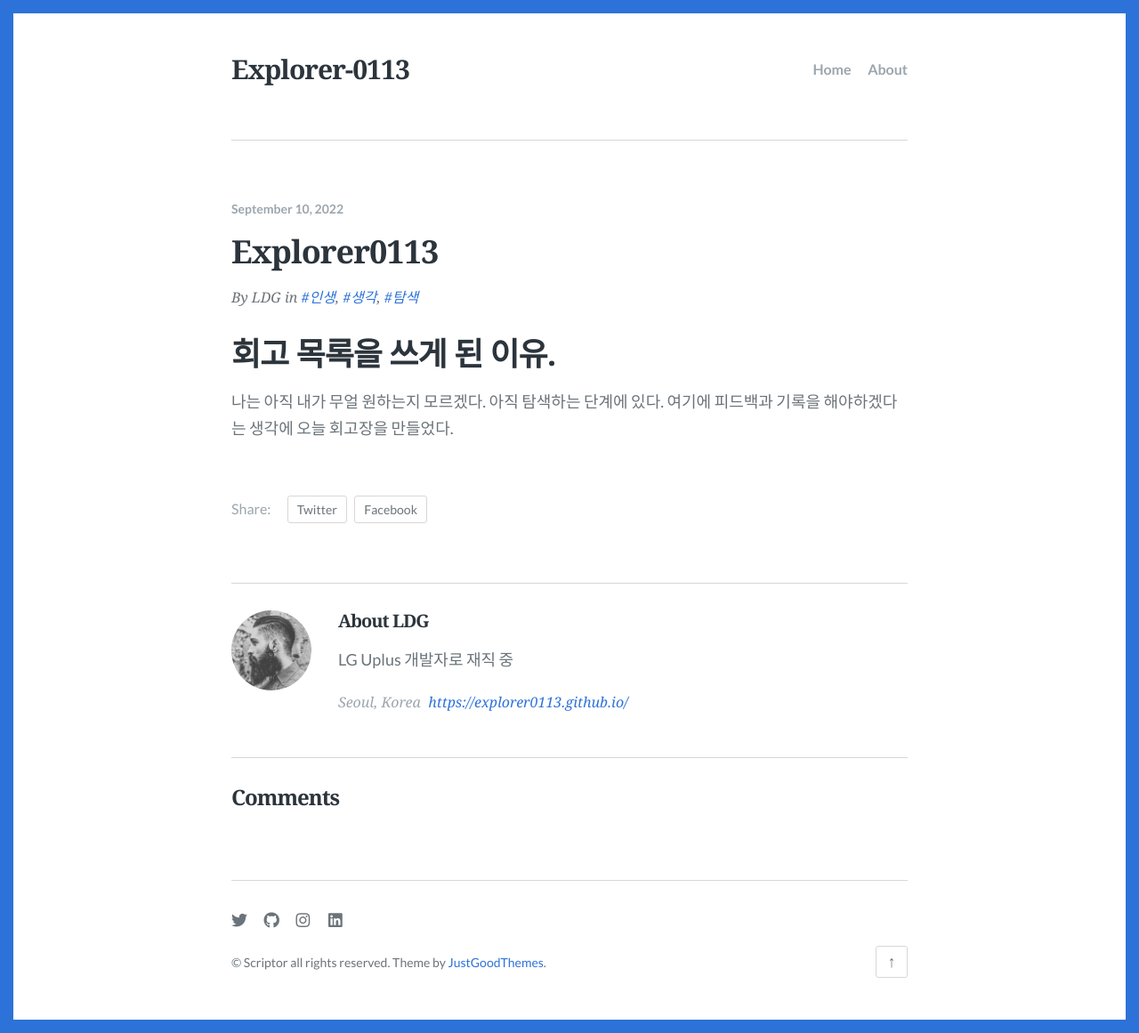
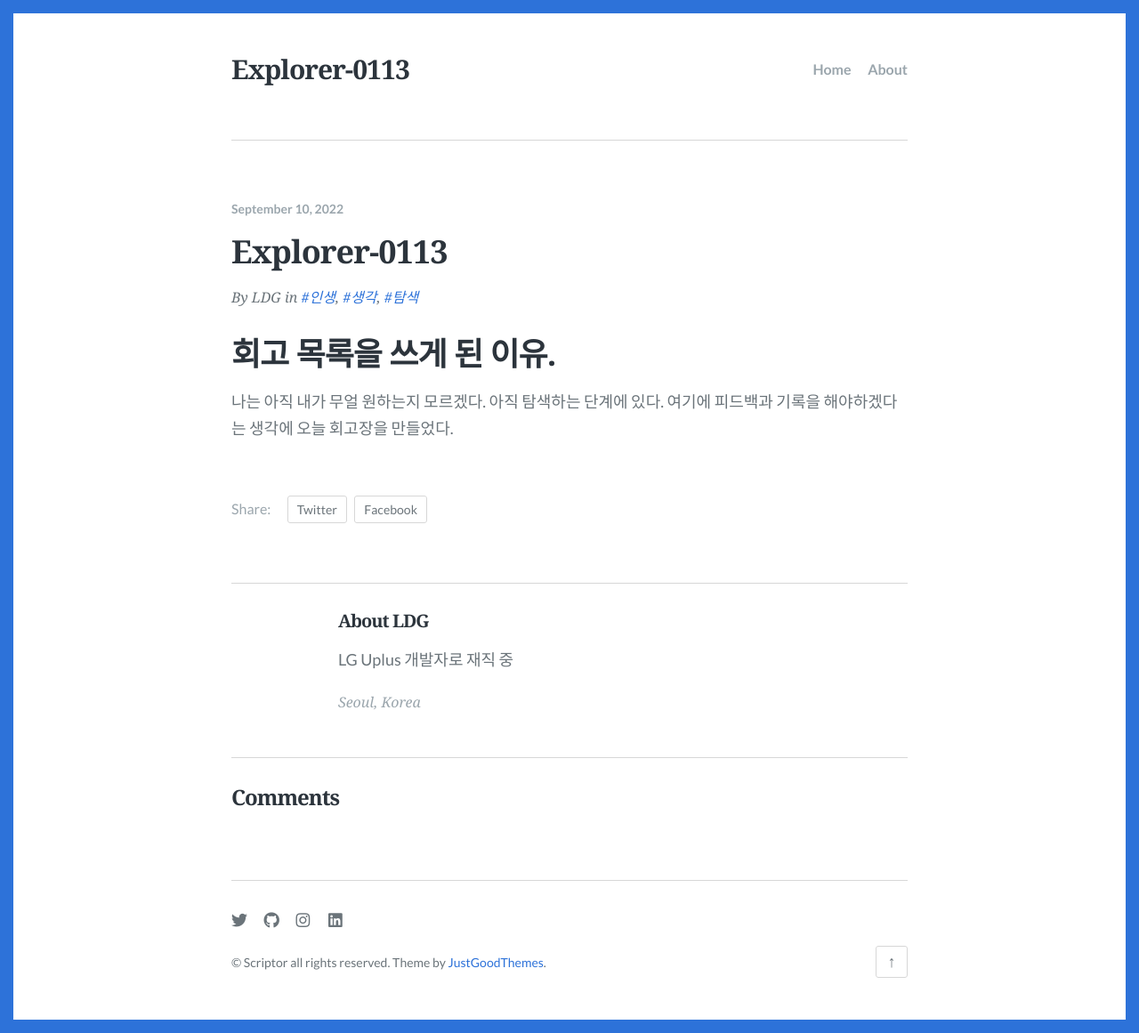
Before and after one commit to explorer0113/explorer0113.github.io, a Jekyll site: the page built from _posts/2022-09-10-Explorer0113 Reporting.md, in a window 1280 px wide. Shown: the whole page at 89% size. Built offline with Jekyll 4.4.1, drawn with Linux system fonts in a browser that asks for light colours; some web fonts are replaced; comment, search, counter and statistics services are not loaded.

```diff
--- a/_data/author.json
+++ b/_data/author.json
@@ -1,7 +1,6 @@
 {
   "name": "LDG",
   "bio": "LG Uplus 개발자로 재직 중",
-  "url": "https://explorer0113.github.io/",
   "location": "Seoul, Korea",
   "image": "images/author.png"
 }
--- a/_posts/2022-09-10-Explorer0113 Reporting.md
+++ b/_posts/2022-09-10-Explorer0113 Reporting.md
@@ -1,6 +1,6 @@
 ---
 layout: post
-title: "Explorer0113"
+title: "Explorer-0113"
 description: "Expolerer Reporting!."
 date: 2022-09-10
 tags: [인생, 생각, 탐색]
```
Also changed, not shown: 404.md (+0 -1 lines), about.md (+0 -1 lines), images/404.jpg (deleted), images/about.jpg (deleted), images/apple-watch-in-car.jpg (deleted), images/apple-watch.jpg (deleted), images/author.png (deleted), images/design.jpg (deleted), images/desk.jpg (deleted), images/favicon.png (deleted), images/iphone-6.jpg (deleted), images/iphone-in-hand.jpg (deleted), images/mountain-2.jpg (deleted), images/mountain.jpg (deleted), 2 more files.
